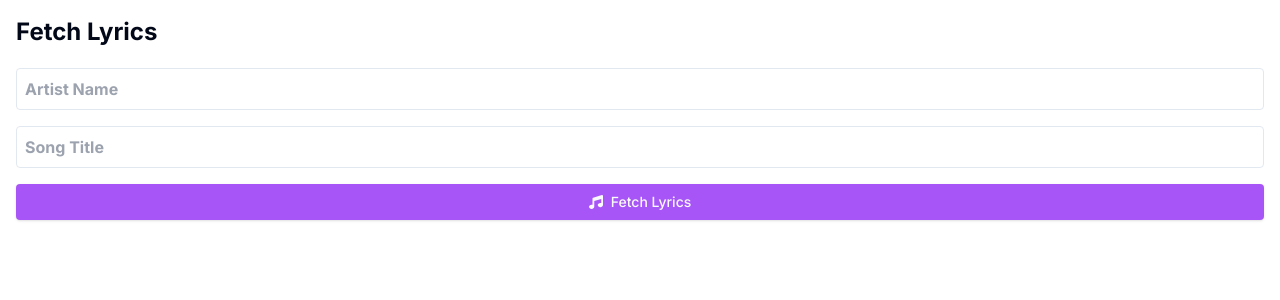
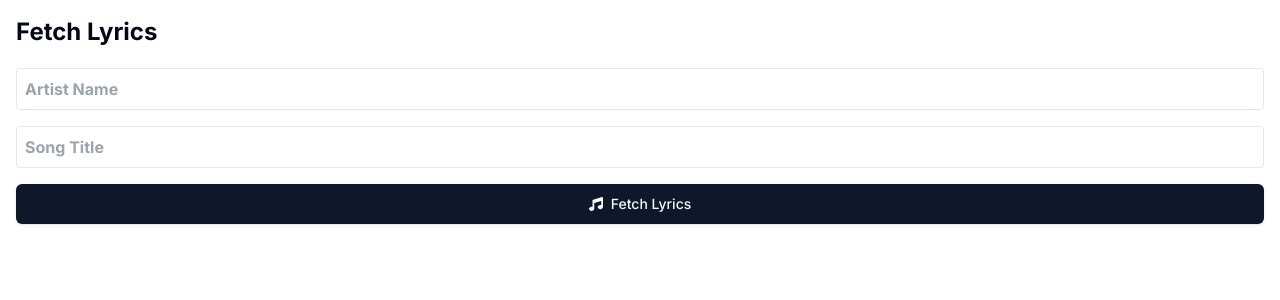
Before and after one commit to nonstickcode/genius_assistant_next_demo, a Next.js app: page / in a window 1280 px wide. Shown: the top 300 px of the page. Built offline with nearby package versions, Linux system fonts and the light colour scheme.

Commit message:
random fixes, all working well

```diff
--- a/src/app/page.tsx
+++ b/src/app/page.tsx
@@ -3,18 +3,35 @@
 import { useState } from 'react';
 import Head from 'next/head';
 import SongFetcher from '@/components/SongFetcher';
+import LyricsModal from '@/components/LyricsModal';
 
 const Page = () => {
   const [fetchingLyrics, setFetchingLyrics] = useState(false);
+  const [lyrics, setLyrics] = useState<string[] | null>(null);
+  const [artistName, setArtistName] = useState<string>('');
+  const [songTitle, setSongTitle] = useState<string>('');
+  const [showLyricsModal, setShowLyricsModal] = useState(false);
 
-  const handleFetchLyrics = (artistName: string, songTitle: string) => {
+  const handleFetchLyrics = async (artistName: string, songTitle: string) => {
     setFetchingLyrics(true);
-    // Add your logic to fetch lyrics here
-    // Simulating an API call with setTimeout
-    setTimeout(() => {
+    setArtistName(artistName);
+    setSongTitle(songTitle);
+    // Fetch the lyrics from Genius API
+    try {
+      const response = await fetch(`/api/genius?artistName=${encodeURIComponent(artistName)}&songTitle=${encodeURIComponent(songTitle)}`);
+      const data = await response.json();
+      if (response.ok) {
+        setLyrics(data.lyrics);
+        setShowLyricsModal(true);
+      } else {
+        setLyrics(null);
+        console.error(data.error);
+      }
+    } catch (error) {
+      console.error('Failed to fetch lyrics:', error);
+    } finally {
       setFetchingLyrics(false);
-      alert(`Fetched lyrics for ${artistName} - ${songTitle}`);
-    }, 2000);
+    }
   };
 
   return (
@@ -27,6 +44,15 @@ const Page = () => {
       <main className="p-4">
         <h1 className="text-2xl font-bold mb-4">Fetch Lyrics</h1>
         <SongFetcher onFetchLyrics={handleFetchLyrics} fetchingLyrics={fetchingLyrics} />
+        {lyrics && (
+          <LyricsModal
+            show={showLyricsModal}
+            lyrics={lyrics}
+            artistName={artistName}
+            songTitle={songTitle}
+            onClose={() => setShowLyricsModal(false)}
+          />
+        )}
       </main>
     </div>
   );
--- a/src/components/LyricsModal.tsx
+++ b/src/components/LyricsModal.tsx
@@ -1,7 +1,7 @@
 import React from 'react';
 import { FontAwesomeIcon } from '@fortawesome/react-fontawesome';
 import { faCopy, faDownload } from '@fortawesome/free-solid-svg-icons';
-import { Button } from './ui/button';
+import { Button } from '@/components/ui/button';
 
 interface LyricsModalProps {
   show: boolean;
@@ -54,13 +54,15 @@ const LyricsModal: React.FC<LyricsModalProps> = ({ show, lyrics, artistName, son
           <div className="flex">
             <Button
               onClick={copyLyricsToClipboard}
-              className="bg-blue-500 hover:bg-blue-600 mr-2"
+              variant="default"
+              className="bg-blue-500 hover:bg-blue-600 mr-2 "
             >
               <FontAwesomeIcon icon={faCopy} />
               <span className="ml-2">Copy</span>
             </Button>
             <Button
               onClick={downloadLyrics}
+              variant="default"
               className="bg-green-500 hover:bg-green-600 mr-2"
             >
               <FontAwesomeIcon icon={faDownload} />
@@ -69,7 +71,7 @@ const LyricsModal: React.FC<LyricsModalProps> = ({ show, lyrics, artistName, son
           </div>
           <Button
             onClick={onClose}
-            className="bg-red-500 hover:bg-red-600"
+            variant="destructive"
           >
             Close
           </Button>
--- a/src/components/SongFetcher.tsx
+++ b/src/components/SongFetcher.tsx
@@ -3,42 +3,19 @@
 import React, { useState } from 'react';
 import { FontAwesomeIcon } from '@fortawesome/react-fontawesome';
 import { faMusic, faSpinner } from '@fortawesome/free-solid-svg-icons';
-import cx from 'classnames';
-import LyricsModal from './LyricsModal';
-import { Button } from './ui/button';
+import { Button } from '@/components/ui/button';
 
-const SongFetcher: React.FC = () => {
+interface SongFetcherProps {
+  onFetchLyrics: (artistName: string, songTitle: string) => void;
+  fetchingLyrics: boolean;
+}
+
+const SongFetcher: React.FC<SongFetcherProps> = ({ onFetchLyrics, fetchingLyrics }) => {
   const [artistName, setArtistName] = useState('');
   const [songTitle, setSongTitle] = useState('');
-  const [fetchingLyrics, setFetchingLyrics] = useState(false);
-  const [lyrics, setLyrics] = useState<string[] | null>(null);
-  const [error, setError] = useState<string | null>(null);
-  const [showLyricsModal, setShowLyricsModal] = useState(false);
 
-  const handleFetchLyrics = async () => {
-    if (!artistName || !songTitle) {
-      setError("Both artist name and song title are required.");
-      return;
-    }
-
-    setFetchingLyrics(true);
-    setError(null);
-    setLyrics(null);
-    try {
-      const response = await fetch(`/api/genius?artistName=${encodeURIComponent(artistName)}&songTitle=${encodeURIComponent(songTitle)}`);
-      const data = await response.json();
-
-      if (response.ok) {
-        setLyrics(data.lyrics);
-        setShowLyricsModal(true);
-      } else {
-        setError(data.error || 'Failed to fetch lyrics');
-      }
-    } catch (err) {
-      setError('Failed to fetch lyrics');
-    } finally {
-      setFetchingLyrics(false);
-    }
+  const handleFetchLyrics = () => {
+    onFetchLyrics(artistName, songTitle);
   };
 
   return (
@@ -59,28 +36,21 @@ const SongFetcher: React.FC = () => {
       />
       <Button
         onClick={handleFetchLyrics}
-        className={cx(
-          "bg-purple-500 hover:bg-purple-600 flex gap-2 items-center justify-center p-2 rounded",
-          { 'animate-spin': fetchingLyrics }
+        size="lg"
+        disabled={fetchingLyrics}
+      >
+        {fetchingLyrics ? (
+          <>
+            <FontAwesomeIcon icon={faSpinner} className="animate-spin mr-2" />
+            Fetching Lyrics...
+          </>
+        ) : (
+          <>
+            <FontAwesomeIcon icon={faMusic} className="mr-2" />
+            Fetch Lyrics
+          </>
         )}
-      >
-        <FontAwesomeIcon
-          icon={fetchingLyrics ? faSpinner : faMusic}
-          className={fetchingLyrics ? 'animate-spin' : ''}
-        />
-        <span>
-          {fetchingLyrics ? "Fetching Lyrics..." : "Fetch Lyrics"}
-        </span>
       </Button>
-      {error && <p className="text-red-500">{error}</p>}
-
-      <LyricsModal
-        show={showLyricsModal}
-        lyrics={lyrics || []}
-        artistName={artistName}
-        songTitle={songTitle}
-        onClose={() => setShowLyricsModal(false)}
-      />
     </div>
   );
 };
```
